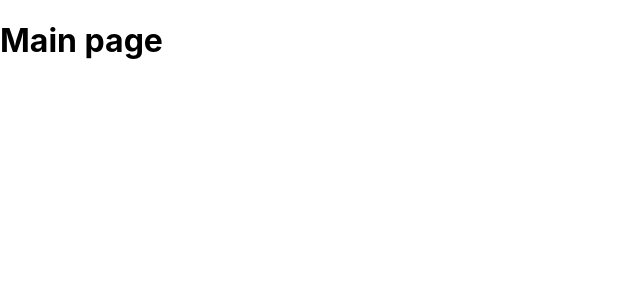
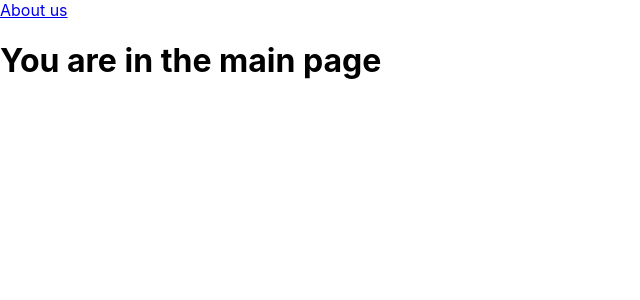
Before and after one commit to Coderz-Titans/titans-frontend, a React (Create React App) app: page / in a window 1280 px wide. Shown: the top 300 px of the page, without its empty margins (0-640 px from the left). Built offline with nearby package versions, Linux system fonts and the light colour scheme.

Commit message:
some changes

```diff
--- a/src/App.js
+++ b/src/App.js
@@ -14,14 +14,16 @@ export class App extends Component {
     return (
       <div>
         <Router>
+          <Header />
           <Switch>
-            <Route path="/">
+            <Route exact path="/">
               <Main />
             </Route>
-            <Route path="/about">
+            <Route exact path="/about">
               <About />
             </Route>
           </Switch>
+
         </Router>
       </div>
     )
--- a/src/components/AboutUs.js
+++ b/src/components/AboutUs.js
@@ -0,0 +1,13 @@
+import React, { Component } from 'react'
+
+export class AboutUs extends Component {
+    render() {
+        return (
+            <div>
+                <h2> You are in the bout us page</h2>
+            </div>
+        )
+    }
+}
+
+export default AboutUs
--- a/src/components/Header.js
+++ b/src/components/Header.js
@@ -1,13 +1,14 @@
 import React, { Component } from 'react'
 import Navbar from 'react-bootstrap/Navbar'
+import { Link } from 'react-router-dom';
+
 
 export class Header extends Component {
     render() {
         return (
             <Navbar collapseOnSelect expand="lg" bg="dark" variant="dark">
-            <div>
-                <link src='/about'/>
-            </div>
+
+                <Link to='/about'>About us</Link>
             </Navbar>
         )
     }
--- a/src/components/Main.js
+++ b/src/components/Main.js
@@ -4,7 +4,7 @@ export class Main extends Component {
     render() {
         return (
             <div>
-                <h1>Main page</h1>
+                <h1>You are in the main page </h1>
             </div>
         )
     }
```
